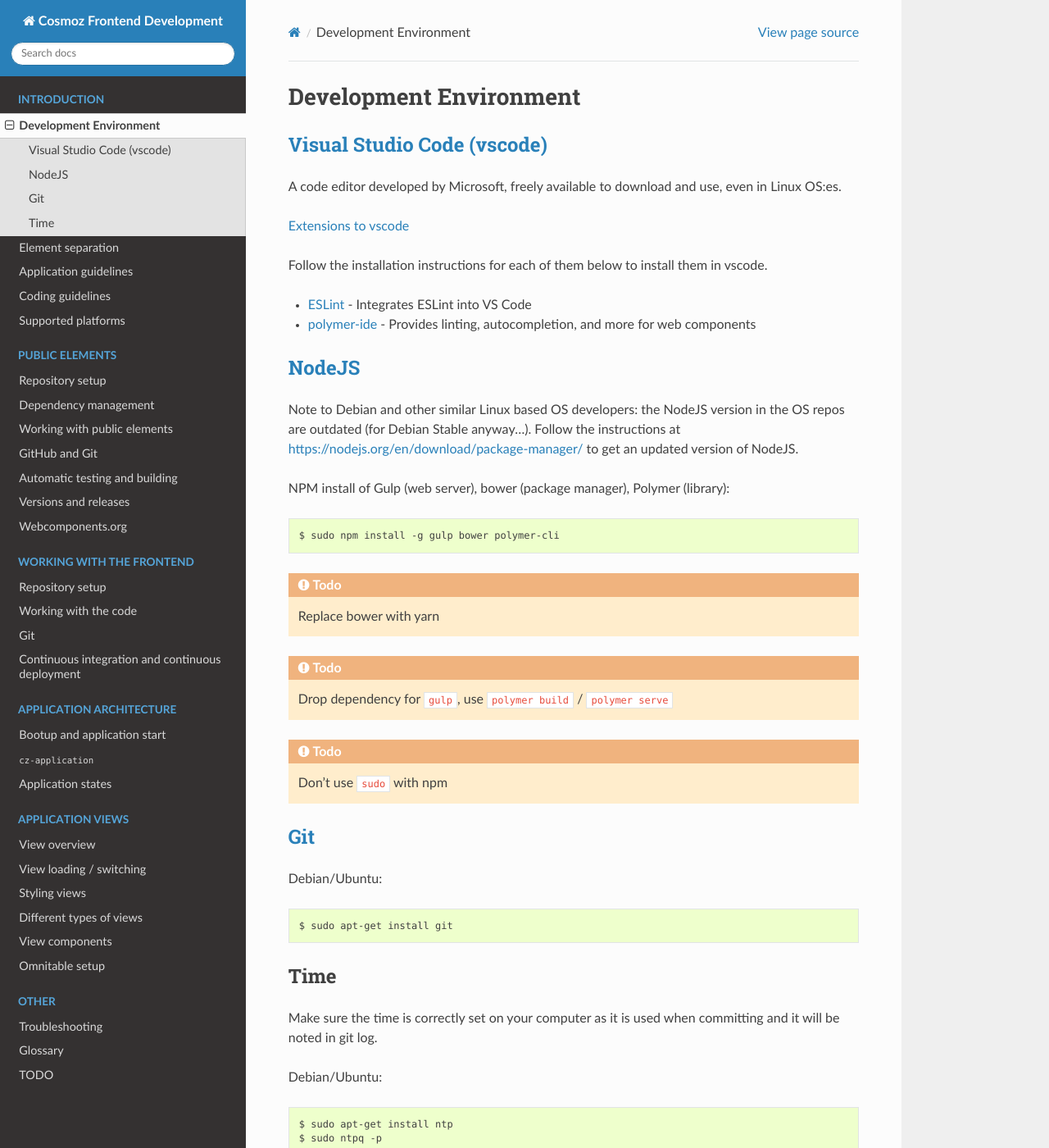
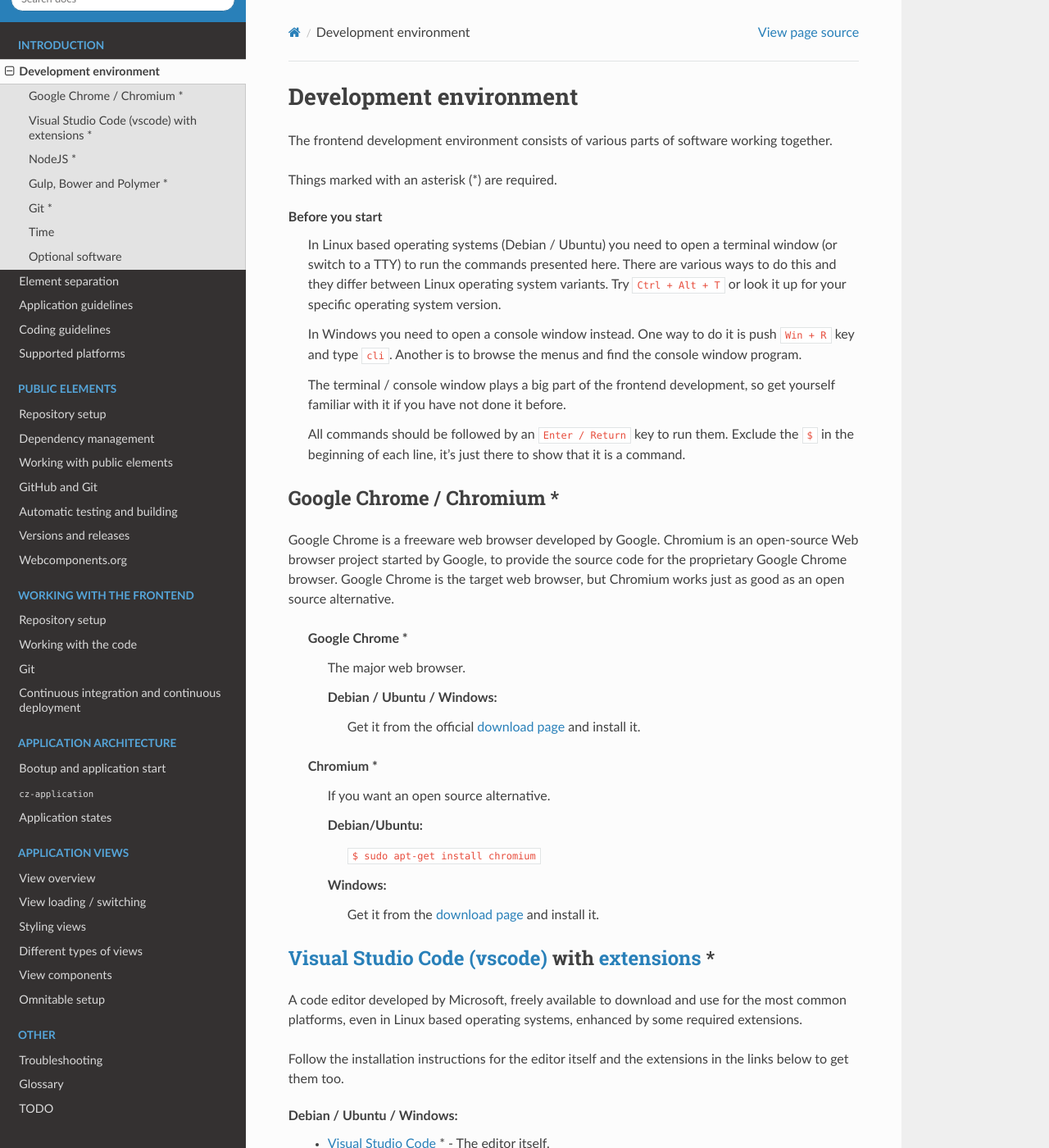
Before and after one commit to plumelo/cosmoz-frontend-rtd, a Sphinx documentation site: the page built from docs/intro/10-development-environment.rst, in a window 1280 px wide and 1400 px high. Shown: the whole window at 82% size. Built offline with Sphinx 7.4.7 and the Read the Docs theme 2.0.0, drawn with Linux system fonts in a browser that asks for light colours; some of the changed text lies outside the part shown.

Commit message:
docs/intro/10-development-environment, adding details for development environment setup.

```diff
--- a/docs/intro/10-development-environment.rst
+++ b/docs/intro/10-development-environment.rst
@@ -1,53 +1,161 @@
-Development Environment
+Development environment
 -----------------------
+
+The frontend development environment consists of various parts of software working together.
+
+Things marked with an asterisk (*) are required.
+
+Before you start
+    In Linux based operating systems (Debian / Ubuntu) you need to open a terminal
+    window (or switch to a TTY) to run the commands presented here. There are various ways
+    to do this and they differ between Linux operating system variants. Try
+    ``Ctrl + Alt + T`` or look it up for your specific operating system version.
+
+    In Windows you need to open a console window instead. One way to do it is push
+    ``Win + R`` key and type ``cli``. Another is to browse the menus and find
+    the console window program.
+
+    The terminal / console window plays a big part of the frontend development,
+    so get yourself familiar with it if you have not done it before.
+
+    All commands should be followed by an ``Enter / Return`` key to run them.
+    Exclude the ``$`` in the beginning of each line, it's just there to show
+    that it is a command.
+
+Google Chrome / Chromium *
+~~~~~~~~~~~~~~~~~~~~~~~~~~
+
+Google Chrome is a freeware web browser developed by Google. Chromium is an
+open-source Web browser project started by Google, to provide the source code
+for the proprietary Google Chrome browser. Google Chrome is the target web
+browser, but Chromium works just as good as an open source alternative.
+
+    Google Chrome *
+        The major web browser.
+
+        Debian / Ubuntu / Windows:
+            Get it from the official `download page <https://www.google.se/chrome/>`_ and install it.
+
+    Chromium *
+        If you want an open source alternative.
+
+        Debian/Ubuntu:
+            ``$ sudo apt-get install chromium``
+
+        Windows:
+            Get it from the `download page <https://chromium.woolyss.com/download/>`_ and install it.
 
 .. _vscode:
 
-`Visual Studio Code (vscode) <https://code.visualstudio.com/>`_
-~~~~~~~~~~~~~~~~~~~~~~~~~~~~~~~~~~~~~~~~~~~~~~~~~~~~~~~~~~~~~~~
+`Visual Studio Code (vscode) <https://code.visualstudio.com/>`_ with `extensions <https://marketplace.visualstudio.com/>`_ *
+~~~~~~~~~~~~~~~~~~~~~~~~~~~~~~~~~~~~~~~~~~~~~~~~~~~~~~~~~~~~~~~~~~~~~~~~~~~~~~~~~~~~~~~~~~~~~~~~~~~~~~~~~~~~~~~~~~~~~~~~~~~~
 
-A code editor developed by Microsoft, freely available to download and use, even in Linux OS:es.
+A code editor developed by Microsoft, freely available to download and use for the most common platforms, even in Linux based operating systems, enhanced by some required extensions.
 
-`Extensions to vscode <https://marketplace.visualstudio.com/>`_
+Follow the installation instructions for the editor itself and the extensions in the links below to get them too.
 
-Follow the installation instructions for each of them below to install them in vscode.
+Debian / Ubuntu / Windows:
+    * `Visual Studio Code <https://code.visualstudio.com/>`_ * - The editor itself.
 
-* `ESLint <https://marketplace.visualstudio.com/items?itemName=dbaeumer.vscode-eslint>`_ - Integrates ESLint into VS Code
+    * `ESLint <https://marketplace.visualstudio.com/items?itemName=dbaeumer.vscode-eslint>`_ * - Integrates ESLint into VS Code.
 
-* `polymer-ide <https://marketplace.visualstudio.com/items?itemName=polymer.polymer-ide>`_ - Provides linting, autocompletion, and more for web components
+    * `polymer-ide <https://marketplace.visualstudio.com/items?itemName=polymer.polymer-ide>`_ * - Provides linting, autocompletion, and more for web components.
 
-`NodeJS <https://nodejs.org/en/download/>`_
-~~~~~~~~~~~~~~~~~~~~~~~~~~~~~~~~~~~~~~~~~~~
+    * `Marketplace <https://marketplace.visualstudio.com/>`_ - For the inspired to find more extensions.
 
-Note to Debian and other similar Linux based OS developers: the NodeJS version in the OS repos are outdated
-(for Debian Stable anyway…). Follow the instructions at https://nodejs.org/en/download/package-manager/
-to get an updated version of NodeJS.
+`NodeJS <https://nodejs.org/en/download/>`_ *
+~~~~~~~~~~~~~~~~~~~~~~~~~~~~~~~~~~~~~~~~~~~~~
 
-NPM install of Gulp (web server), bower (package manager), Polymer (library)::
+An open source server framework, it's free, runs on various platforms and uses JavaScript. It's used to run the frontend and comes with the NPM package manager used to install some additional required packages.
 
-    $ sudo npm install -g gulp bower polymer-cli
+Debian / Ubuntu:
+    .. note::
+        Debian and other similar Linux based operating system developers: the NodeJS version in the OS repository is outdated
+        (for Debian Stable at least).
 
-.. todo:: Replace bower with yarn
+    Follow the instructions on the `Installing Node.js via package manager <https://nodejs.org/en/download/package-manager/>`_ page to get an updated version of NodeJS.
 
-.. todo:: Drop dependency for ``gulp``, use ``polymer build`` / ``polymer serve``
+Windows:
+    Download the installer from the official `download page <https://nodejs.org/en/download/>`_ and and run it.
 
-.. todo:: Don't use ``sudo`` with npm
+Gulp, Bower and Polymer *
+~~~~~~~~~~~~~~~~~~~~~~~~~
+
+Gulp is a toolkit for automating painful or time-consuming tasks in your development workflow, Bower is a front-end package manager and Polymer CLI is the official command line tool for Polymer projects and Web Components. They are all needed and installed through NPM.
+
+Debian / Ubuntu:
+    ``$ sudo npm install -g gulp bower polymer-cli``
+
+Windows:
+    ``npm install -g gulp bower polymer-cli``
+
+
+.. todo:: Replace bower with yarn.
+
+.. todo:: Drop dependency for ``gulp``, use ``polymer build`` / ``polymer serve``.
+
+.. todo:: Don't use ``sudo`` with npm.
 
 .. _git-setup:
 
-`Git <https://git-scm.com/downloads>`_
-~~~~~~~~~~~~~~~~~~~~~~~~~~~~~~~~~~~~~~
+`Git <https://git-scm.com/downloads>`_ *
+~~~~~~~~~~~~~~~~~~~~~~~~~~~~~~~~~~~~~~~~
 
-Debian/Ubuntu::
+Git is a distributed version control system, used to manage the frontend code repositories.
 
-    $ sudo apt-get install git
+Windows:
+    Download the installer from the `official page <https://git-scm.com/downloads>`_ and run it.
+
+Debian / Ubuntu:
+    ``$ sudo apt-get install git``
 
 Time
 ~~~~
 
 Make sure the time is correctly set on your computer as it is used when committing and it will be noted in git log.
 
-Debian/Ubuntu::
+Debian / Ubuntu:
+    .. note::
+        The recommended and following instructions will install ntpq, the standard NTP query program, and query time servers. This will in addition also keep the date and time updated automatically. If this is not what you want, then you may manually `adjust the time <https://wiki.debian.org/DateTime>`_ of the system.
 
-    $ sudo apt-get install ntp
-    $ sudo ntpq -p
+    ``$ sudo apt-get install ntp``
+
+    ``$ sudo ntpq -p``
+
+Windows:
+    Go to the control panel and adjust date and time, it is also recommended to `enable synchronization with a time server <https://www.windowscentral.com/how-manage-time-servers-windows-10>`_ to keep it correct.
+
+Optional software
+~~~~~~~~~~~~~~~~~
+
+    Meld
+        A a visual diff and merge tool targeted at developers. Useful to compare
+        file differences and similarities.
+
+        Debian / Ubuntu:
+            ``$ sudo apt-get install meld``
+
+        Windows:
+            `Download <http://meldmerge.org/>`_ and run the installer.
+
+    ModHeaders
+        A Google Chrome / Chromium extension enabling the possibility to show the
+        output of available-values API calls presented in the web browser console
+        by modifying HTTP headers sent to the server.
+
+        Google Chrome / Chromium:
+            Get the extension from the `Chrome Web Store <https://chrome.google.com/webstore/detail/modheader/idgpnmonknjnojddfkpgkljpfnnfcklj>`_
+
+            Then click on the icon next to the address bar, then the plus (+) and add:
+
+                Request header
+
+                    Name: ``Accept``
+
+                    Value: ``application/json``
+
+                Filter
+
+                    Name: ``URL Pattern``
+
+                    Value: ``*cosmoz*available*``
```
